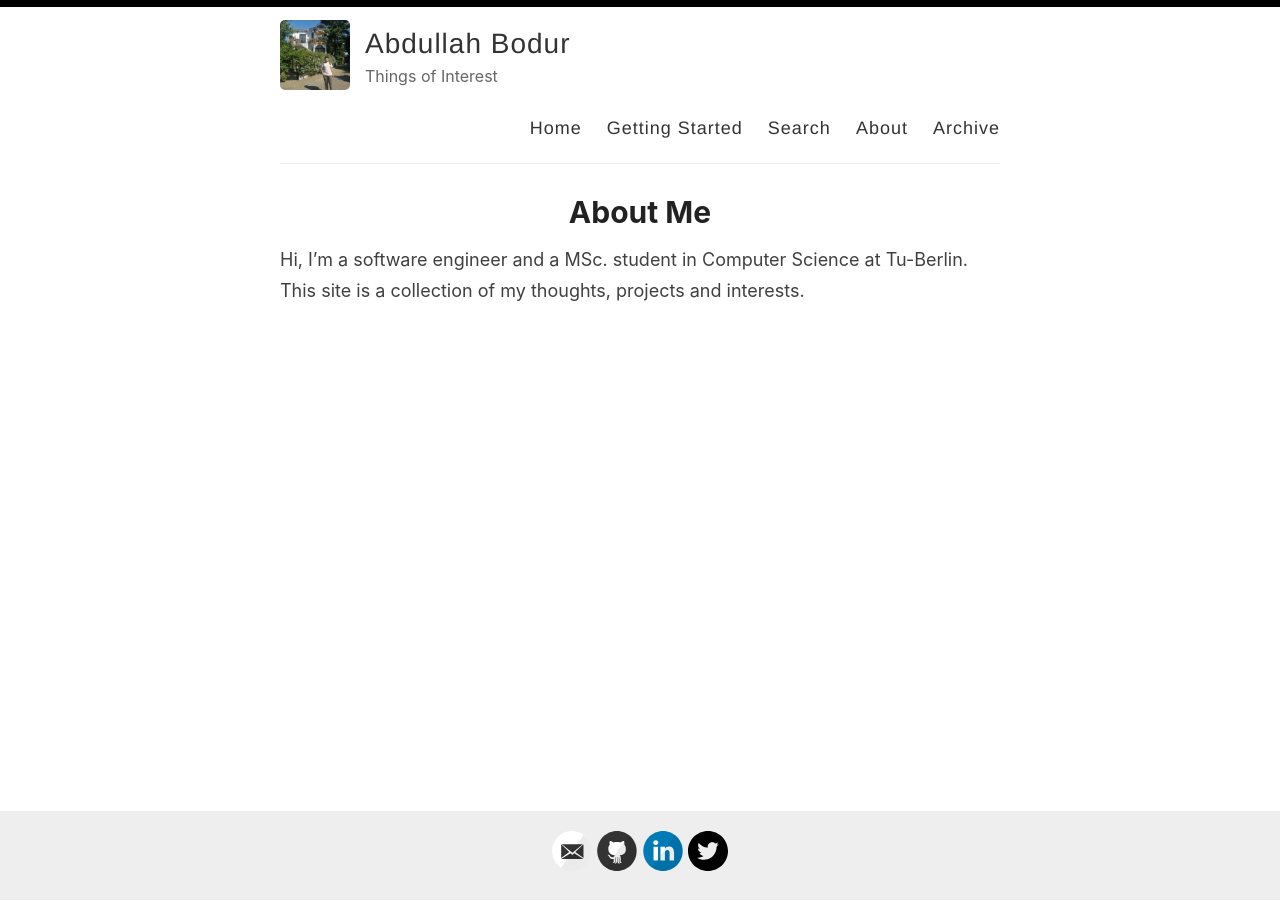
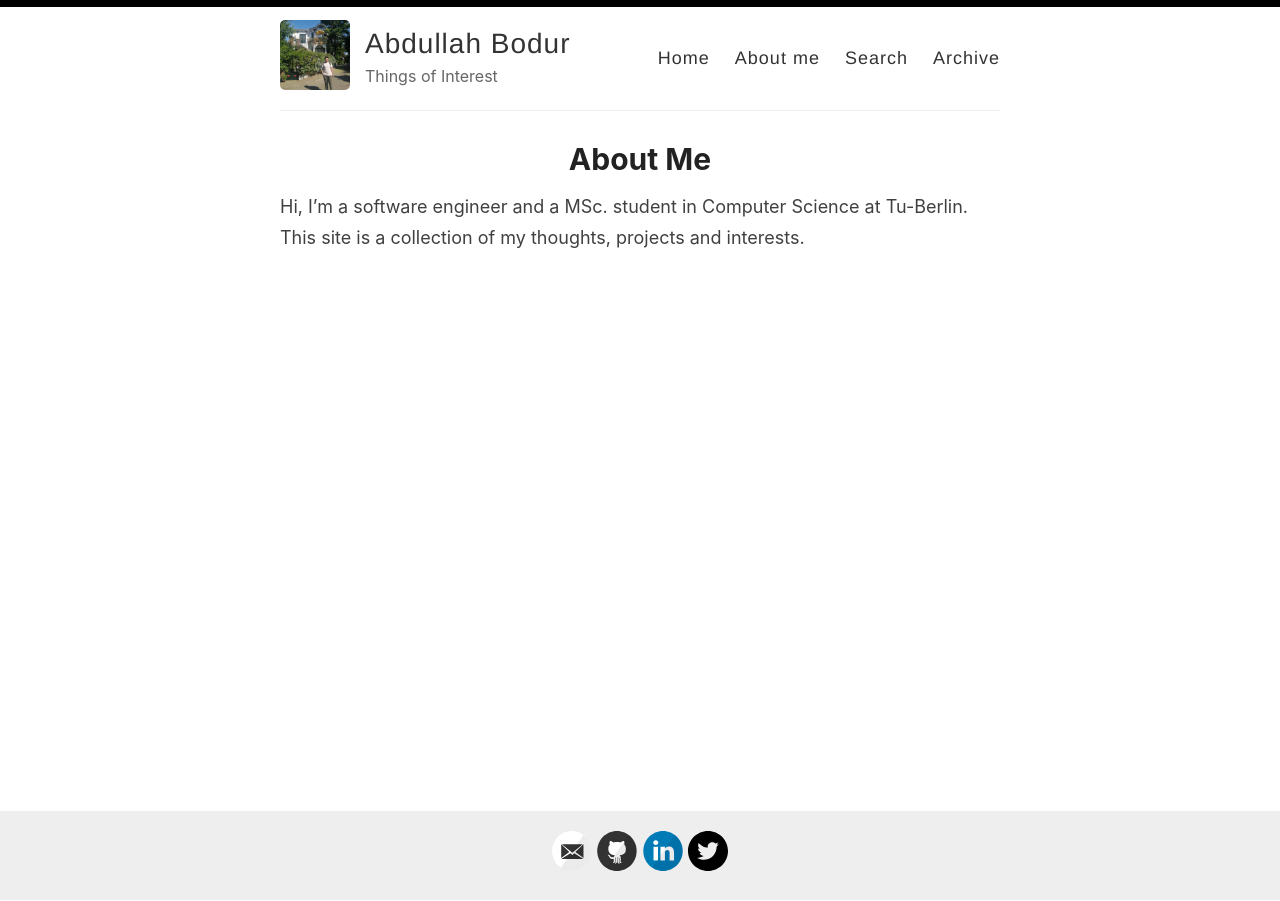
Before and after one commit to abdullahbodur/abdullahbodur.github.io, a Jekyll site: the page built from _pages/about-me.md, in a window 1280 px wide. Built offline with Jekyll 4.4.1, drawn with Linux system fonts in a browser that asks for light colours.

Commit message:
update header

```diff
--- a/_layouts/default.html
+++ b/_layouts/default.html
@@ -29,9 +29,8 @@
 
             <nav>
               <a href="{{ site.baseurl }}/">Home</a>
-              <a href="{{ site.baseurl }}/getting-started">Getting Started</a>
+              <a href="{{ site.baseurl }}/me">About me</a>
               <a href="{{ site.baseurl }}/search">Search</a>
-              <a href="{{ site.baseurl }}/about">About</a>
               <a href="{{ site.baseurl }}/archive">Archive</a>
             </nav>
           </header>
```
Also changed, not shown: _pages/about-me.md (renamed from _pages/getting-started.md).
